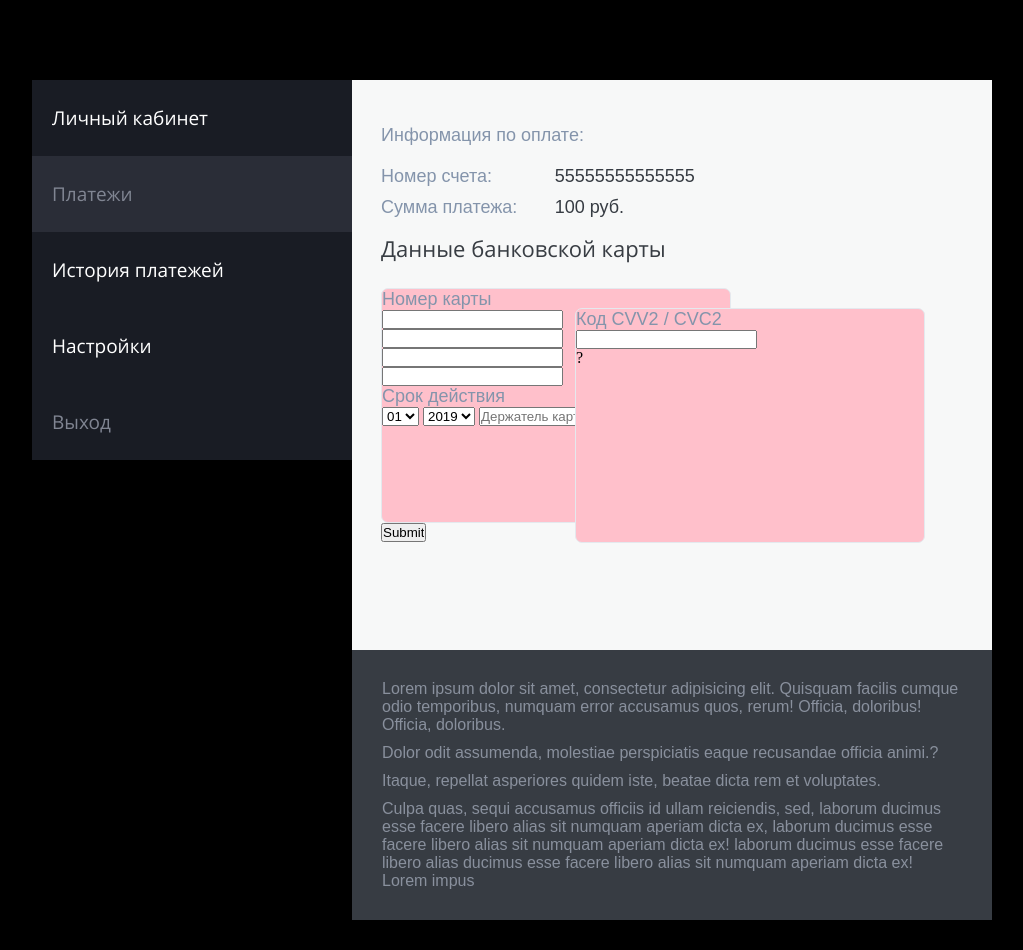
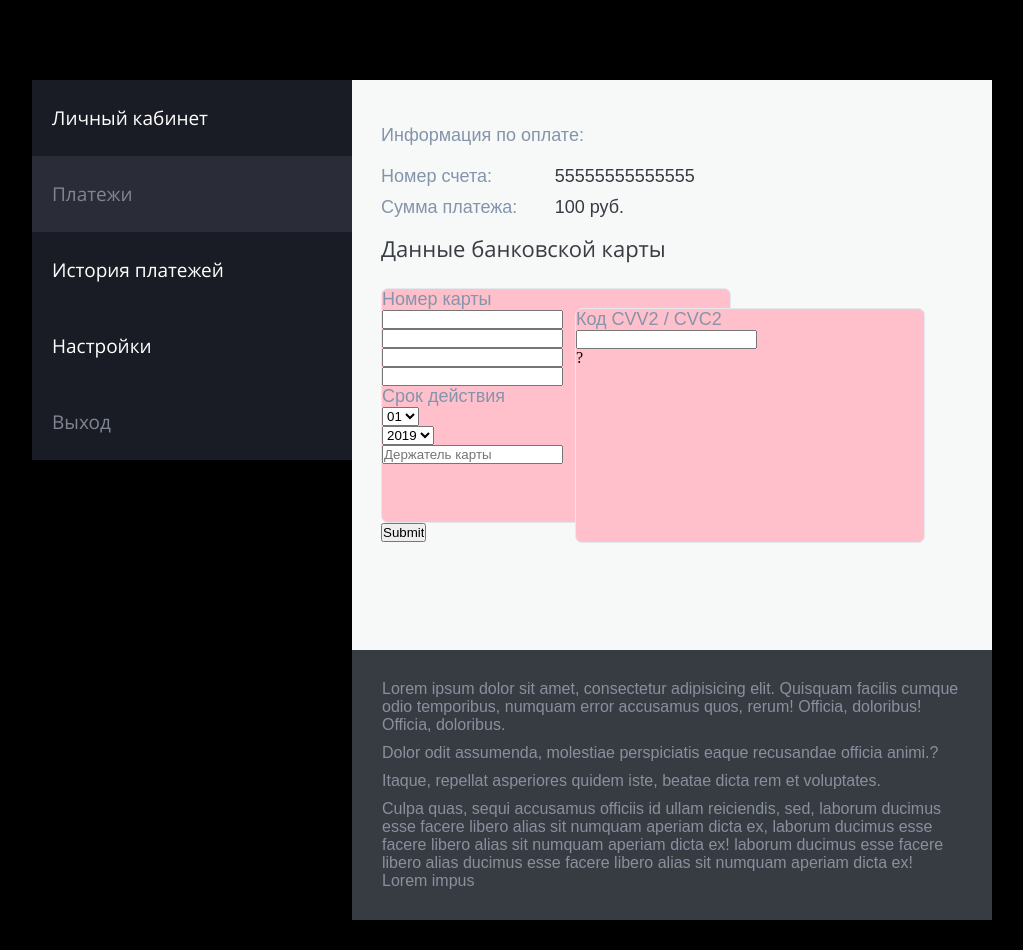
Before and after one commit to AdlerNW/testWork, a website built with webpack: page src/index.html in a window 1280 px wide. Shown: the whole page, without its empty margins (128-1151 px from the left). Built offline with nearby package versions, Linux system fonts and the light colour scheme.

Commit message:
create support div for select box

```diff
--- a/src/index.html
+++ b/src/index.html
@@ -33,7 +33,8 @@
             <input type="text" class="form__cardNumber">
             <input type="text" class="form__cardNumber">
             <h3 class="form__validityPeriod">Срок действия</h3>
-            <select name="" id="">
+            <div class="supportForMonth">
+              <select name="month" id="month">
                 <option value="">01</option>
                 <option value="">02</option>
                 <option value="">03</option>
@@ -47,7 +48,9 @@
                 <option value="">11</option>
                 <option value="">12</option>
               </select>
-            <select name="" id="">
+            </div>
+            <div class="supportForYear">
+              <select name="year" id="year">
                 <option value="">2019</option>
                 <option value="">2020</option>
                 <option value="">2021</option>
@@ -55,6 +58,7 @@
                 <option value="">2023</option>
                 <option value="">2024</option>
               </select>
+            </div>
             <input type="text" placeholder="Держатель карты" class="form__cardHolder">
           </div> <!--main__data_allData конец левой части вводимых данных-->
           <div class="form__CVVcode"> <!--cvv часть-->
```
Lines whose indentation alone changed are shown as unchanged.
